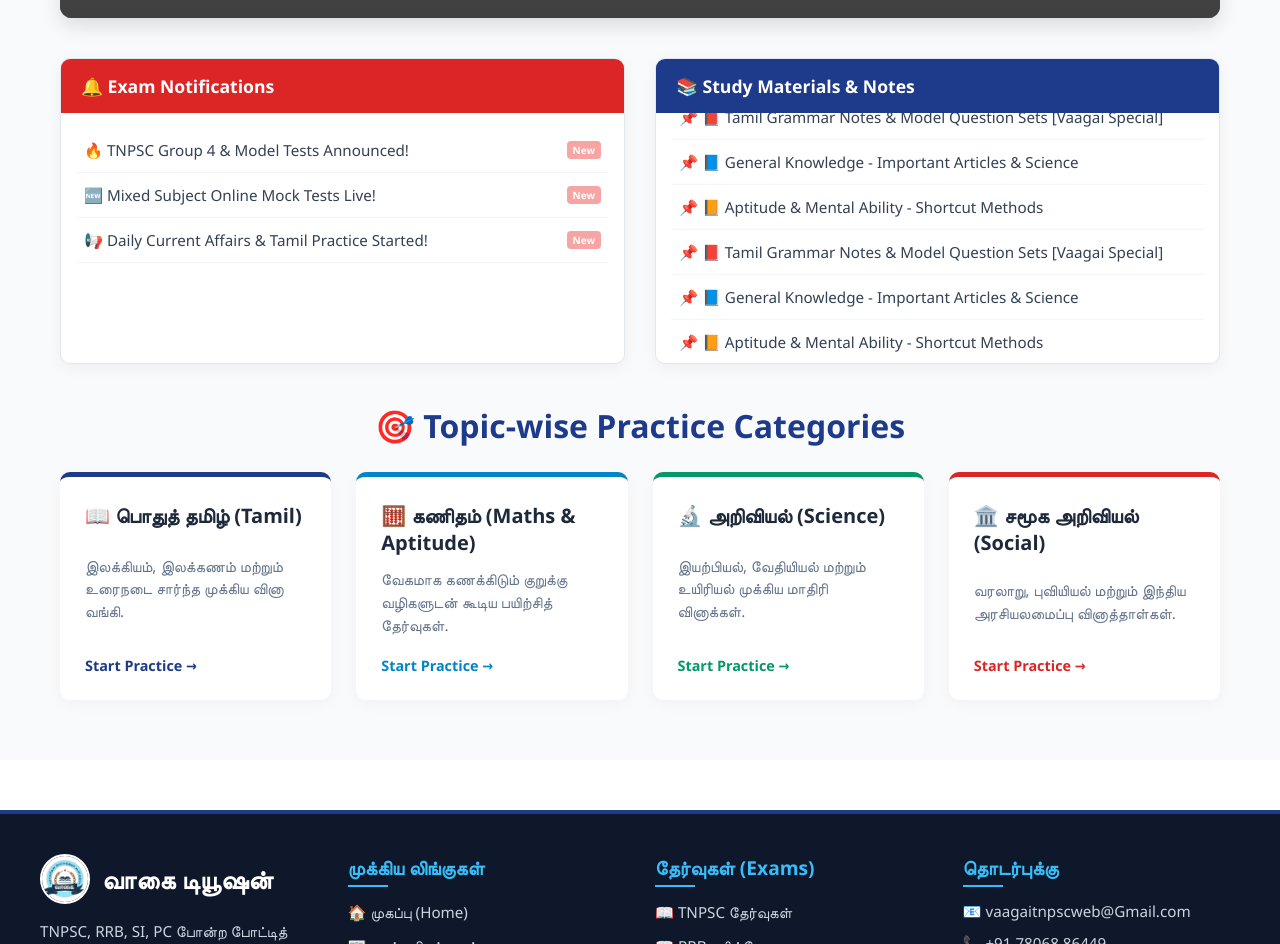
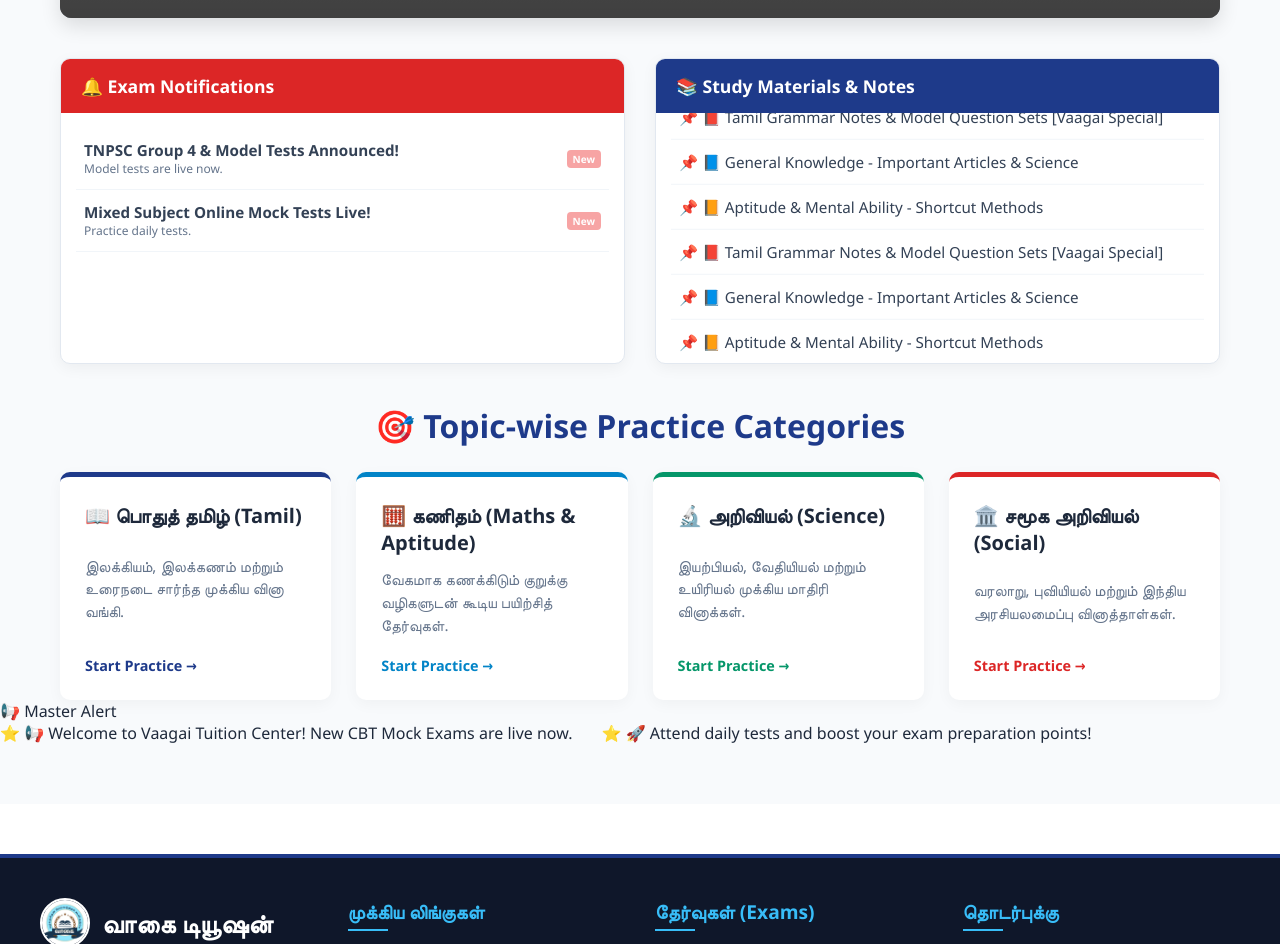
Before and after one commit to vaagaitnpscweb-backend/frontend, a React (Vite) app: page / in a window 1280 px wide. Shown: the part 863-1807 px from the top of the page. Built offline with nearby package versions, Linux system fonts and the light colour scheme; no server answers; grey boxes are pictures that could not be loaded.

Commit message:
Update Home.jsx

```diff
--- a/src/Pages/Home.jsx
+++ b/src/Pages/Home.jsx
@@ -3,14 +3,12 @@
 import '../Styles/Home.css';
 import logoImg from '../assets/logoImg.jpeg';
 
-// 🚀 Render Live Backend Base URL
 const API_BASE = 'https://vaagai-tuition-backend.onrender.com';
 
 function Home() {
   const navigate = useNavigate();
   const [currentSlide, setCurrentSlide] = useState(0);
 
-  // 📸 ஸ்லைடர் இமேஜஸ் (Fallback Default Data)
   const [slides, setSlides] = useState([
     {
       id: 1,
@@ -32,20 +30,23 @@
     }
   ]);
 
-  // Notifications & Materials States
   const [notifications, setNotifications] = useState([
-    { id: 1, text: "🔥 TNPSC Group 4 & Model Tests Announced!", link: "/free-quiz" },
-    { id: 2, text: "🆕 Mixed Subject Online Mock Tests Live!", link: "/free-quiz" },
-    { id: 3, text: "📢 Daily Current Affairs & Tamil Practice Started!", link: "/free-quiz" }
+    { id: 1, title: "TNPSC Group 4 & Model Tests Announced!", description: "Model tests are live now.", pdfLink: "", targetUrl: "/mocktest" },
+    { id: 2, title: "Mixed Subject Online Mock Tests Live!", description: "Practice daily tests.", pdfLink: "", targetUrl: "/mocktest" }
   ]);
 
   const [studyMaterials, setStudyMaterials] = useState([
     { id: 1, text: "📕 Tamil Grammar Notes & Model Question Sets [Vaagai Special]", link: "/premium" },
-    { id: 2, text: "📘 General Knowledge - Important Articles & Science", link: "/free-quiz" },
-    { id: 3, text: "📙 Aptitude & Mental Ability - Shortcut Methods", link: "/free-quiz" }
+    { id: 2, text: "📘 General Knowledge - Important Articles & Science", link: "/mocktest" },
+    { id: 3, text: "📙 Aptitude & Mental Ability - Shortcut Methods", link: "/mocktest" }
   ]);
 
-  // 🌐 Fetch Live Slides from Backend (Safe Filter Applied)
+  // Master Admin Live App Notifications State for Scrolling Ticker
+  const [masterNotifications, setMasterNotifications] = useState([
+    "📢 Welcome to Vaagai Tuition Center! New CBT Mock Exams are live now.",
+    "🚀 Attend daily tests and boost your exam preparation points!"
+  ]);
+
   useEffect(() => {
     fetch(`${API_BASE}/api/home/slides`)
       .then(res => res.json())
@@ -57,10 +58,32 @@
           }
         }
       })
-      .catch(err => console.log("Using default fallback slides."));
+      .catch(() => console.log("Using default fallback slides."));
   }, []);
 
-  // Auto Slide Timer (4 Seconds)
+  useEffect(() => {
+    fetch(`${API_BASE}/api/notifications/public`)
+      .then(res => res.json())
+      .then(data => {
+        if (data && data.success && data.notifications.length > 0) {
+          setNotifications(data.notifications);
+        }
+      })
+      .catch(() => console.log("Using default fallback notifications."));
+  }, []);
+
+  // Fetch Master Admin App Notifications for bottom ticker
+  useEffect(() => {
+    fetch(`${API_BASE}/api/admin/app-notifications`)
+      .then(res => res.json())
+      .then(data => {
+        if (data && data.success && Array.isArray(data.notifications) && data.notifications.length > 0) {
+          setMasterNotifications(data.notifications.map(n => n.message || n.text || n));
+        }
+      })
+      .catch(() => console.log("Using default fallback master ticker."));
+  }, []);
+
   useEffect(() => {
     if (slides.length === 0) return;
     const timer = setInterval(() => {
@@ -70,11 +93,23 @@
   }, [slides.length]);
 
   const examCategories = [
-    { id: 'tamil', title: '📖 பொதுத் தமிழ் (Tamil)', desc: 'இலக்கியம், இலக்கணம் மற்றும் உரைநடை சார்ந்த முக்கிய வினா வங்கி.', link: '/free-quiz', color: '#1e3a8a' },
-    { id: 'maths', title: '🧮 கணிதம் (Maths & Aptitude)', desc: 'வேகமாக கணக்கிடும் குறுக்கு வழிகளுடன் கூடிய பயிற்சித் தேர்வுகள்.', link: '/free-quiz', color: '#0284c7' },
-    { id: 'science', title: '🔬 அறிவியல் (Science)', desc: 'இயற்பியல், வேதியியல் மற்றும் உயிரியல் முக்கிய மாதிரி வினாக்கள்.', link: '/free-quiz', color: '#059669' },
-    { id: 'social', title: '🏛️ சமூக அறிவியல் (Social)', desc: 'வரலாறு, புவியியல் மற்றும் இந்திய அரசியலமைப்பு வினாத்தாள்கள்.', link: '/free-quiz', color: '#dc2626' }
+    { id: 'tamil', title: '📖 பொதுத் தமிழ் (Tamil)', desc: 'இலக்கியம், இலக்கணம் மற்றும் உரைநடை சார்ந்த முக்கிய வினா வங்கி.', link: '/mocktest', color: '#1e3a8a' },
+    { id: 'maths', title: '🧮 கணிதம் (Maths & Aptitude)', desc: 'வேகமாக கணக்கிடும் குறுக்கு வழிகளுடன் கூடிய பயிற்சித் தேர்வுகள்.', link: '/mocktest', color: '#0284c7' },
+    { id: 'science', title: '🔬 அறிவியல் (Science)', desc: 'இயற்பியல், வேதியியல் மற்றும் உயிரியல் முக்கிய மாதிரி வினாக்கள்.', link: '/mocktest', color: '#059669' },
+    { id: 'social', title: '🏛️ சமூக அறிவியல் (Social)', desc: 'வரலாறு, புவியியல் மற்றும் இந்திய அரசியலமைப்பு வினாத்தாள்கள்.', link: '/mocktest', color: '#dc2626' }
   ];
+
+  const handleOpenPdf = (driveUrl) => {
+    if (!driveUrl || driveUrl.trim() === '') return;
+    let finalUrl = driveUrl.trim();
+    if (finalUrl.includes('drive.google.com')) {
+      const match = finalUrl.match(/\/file\/d\/([^/]+)/) || finalUrl.match(/\/d\/([^/]+)/) || finalUrl.match(/[?&]id=([^&]+)/);
+      if (match && match[1]) {
+        finalUrl = `https://drive.google.com/file/d/${match[1]}/preview`;
+      }
+    }
+    window.open(finalUrl, '_blank');
+  };
 
   return (
     <div className="home-page-container">
@@ -90,7 +125,7 @@
             </div>
           </div>
           <div className="hero-buttons">
-            <button className="hero-btn-primary" onClick={() => navigate('/free-quiz')}>🚀 Start Free Quiz</button>
+            <button className="hero-btn-primary" onClick={() => navigate('/mocktest')}>🚀 Start Mock Test</button>
             <button className="hero-btn-secondary" onClick={() => navigate('/premium')}>💎 Premium Test Packs</button>
           </div>
         </div>
@@ -128,6 +163,7 @@
       {/* 3. UPDATES & STUDY MATERIALS SECTION */}
       <section className="updates-dashboard-section">
         <div className="updates-container">
+
           <div className="update-box notification-box">
             <div className="box-header notification-header">
               <h3>🔔 Exam Notifications</h3>
@@ -135,8 +171,22 @@
             <div className="box-content">
               <ul>
                 {notifications.map((note) => (
-                  <li key={note.id} onClick={() => navigate(note.link)}>
-                    {note.text} <span className="new-tag">New</span>
+                  <li key={note.id || note._id} style={{ display: 'flex', justifyContent: 'space-between', alignItems: 'center', cursor: 'pointer' }} onClick={() => navigate(note.targetUrl || '/mocktest')}>
+                    <div>
+                      <b>{note.title}</b>
+                      {note.description && <div style={{ fontSize: '12px', color: '#64748b', fontWeight: 'normal' }}>{note.description}</div>}
+                    </div>
+                    <div style={{ display: 'flex', gap: '6px', alignItems: 'center' }}>
+                      {note.pdfLink && (
+                        <button
+                          onClick={(e) => { e.stopPropagation(); handleOpenPdf(note.pdfLink); }}
+                          style={{ background: '#e0f2fe', color: '#0369a1', border: 'none', padding: '3px 8px', borderRadius: '4px', fontSize: '11px', cursor: 'pointer', fontWeight: 'bold' }}
+                        >
+                          📄 PDF
+                        </button>
+                      )}
+                      <span className="new-tag">New</span>
+                    </div>
                   </li>
                 ))}
               </ul>
@@ -179,6 +229,20 @@
         </div>
       </section>
 
+      {/* 5. MASTER ADMIN NOTIFICATION TICKER BOX (Bottom Scrolling Ticker) */}
+      <section className="master-notification-ticker-section">
+        <div className="ticker-card">
+          <div className="ticker-badge">📢 Master Alert</div>
+          <div className="ticker-text-wrapper">
+            <div className="ticker-sliding-content">
+              {masterNotifications.map((msg, idx) => (
+                <span key={idx} className="ticker-message-item">⭐ {msg} &nbsp;&nbsp;&nbsp;&nbsp;&nbsp;&nbsp;</span>
+              ))}
+            </div>
+          </div>
+        </div>
+      </section>
+
     </div>
   );
 }
```
